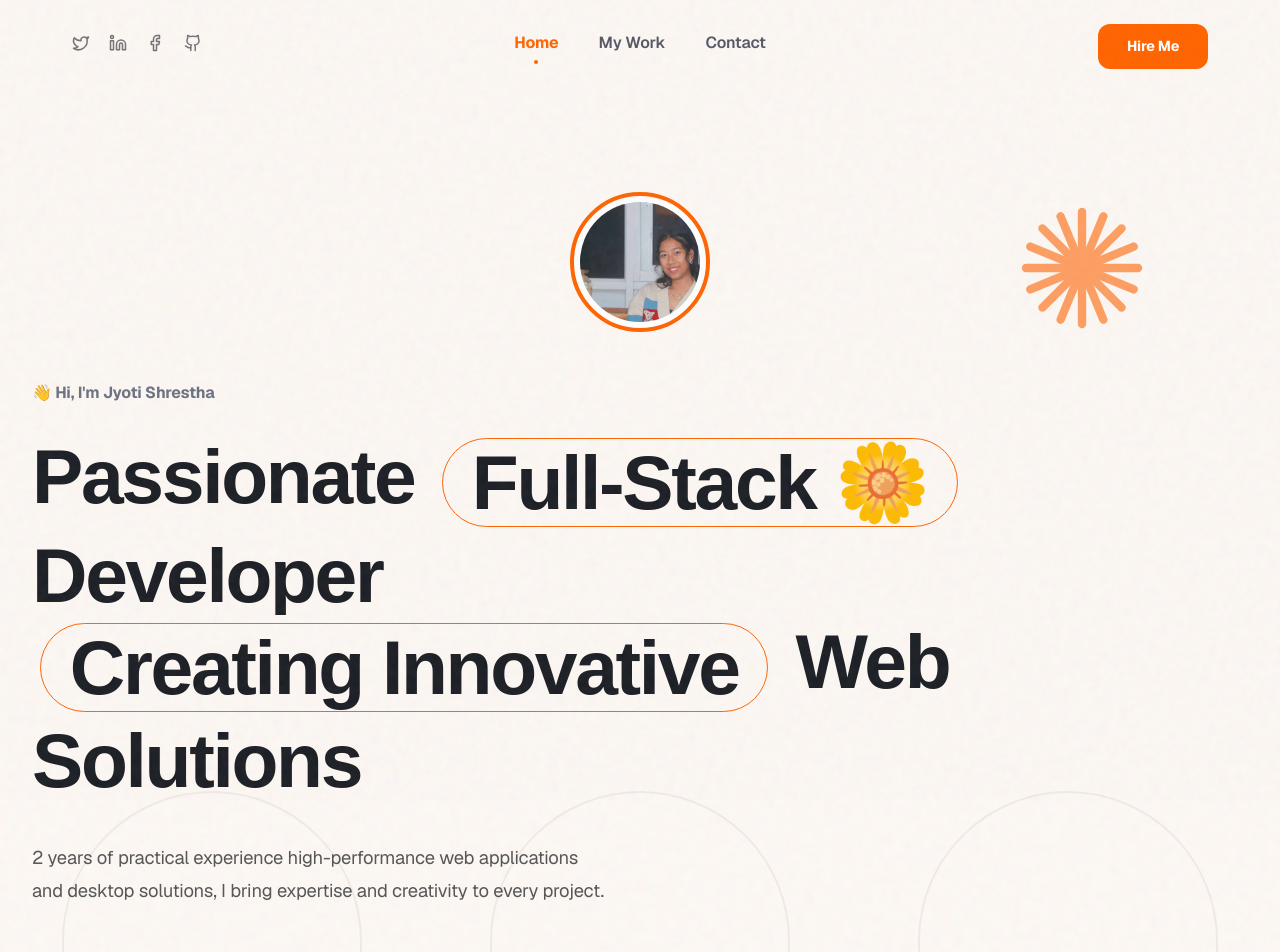
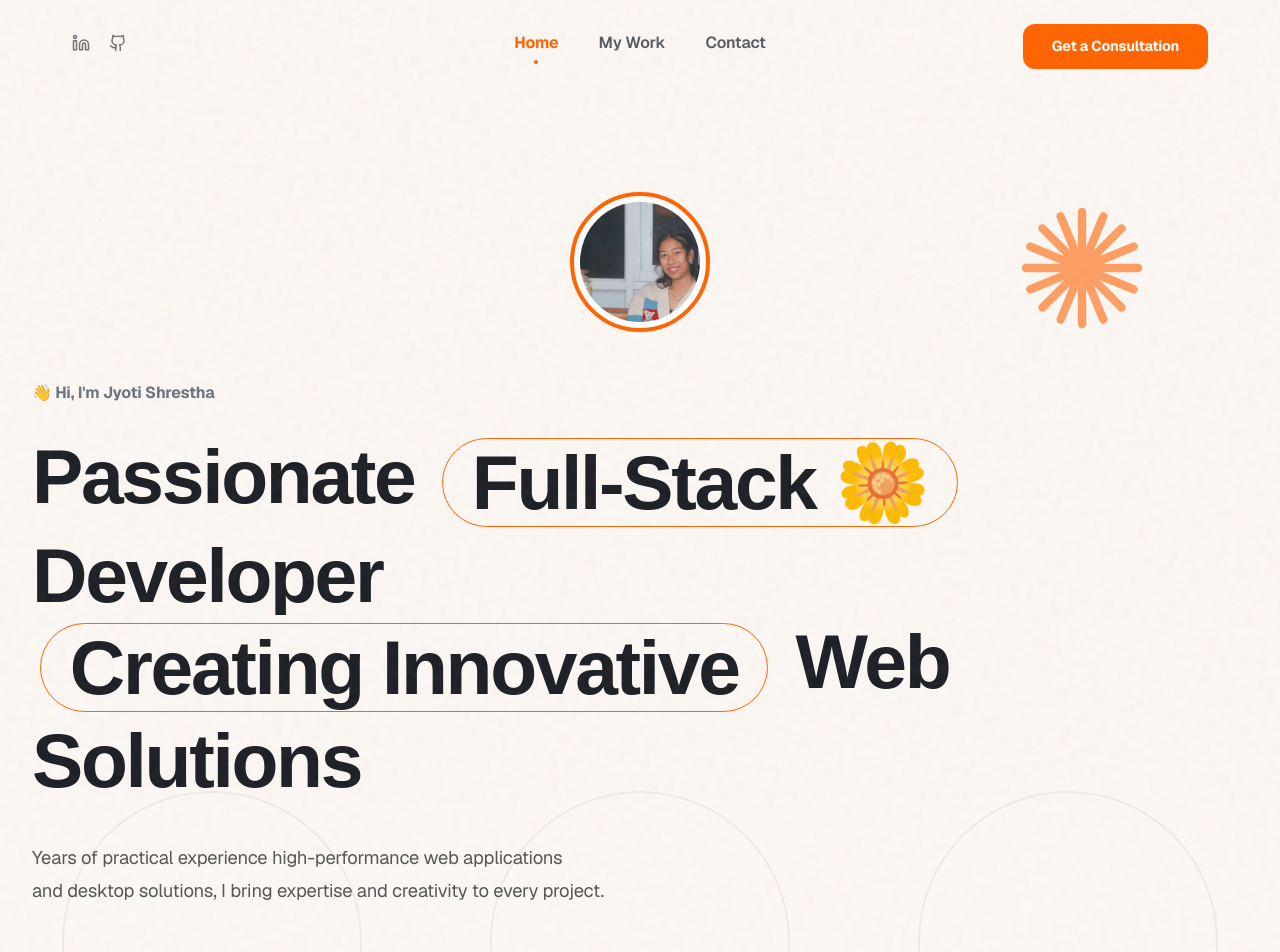
Before and after one commit to shresthajyoti/Portfolio, a React (Vite) app: page / in a window 1280 px wide. Shown: the top 952 px of the page. Built offline with nearby package versions, Linux system fonts and the light colour scheme; a web font is replaced by a local one.

Commit message:
update the personal info

```diff
--- a/package.json
+++ b/package.json
@@ -4,7 +4,7 @@
   "version": "0.0.0",
   "type": "module",
   "scripts": {
-    "dev": "vite",
+    "dev": "vite --host",
     "build": "vite build",
     "lint": "eslint .",
     "preview": "vite preview"
--- a/src/components/Footer.jsx
+++ b/src/components/Footer.jsx
@@ -1,5 +1,5 @@
 import React from 'react';
-import { Linkedin, Facebook, Github, Mail, Phone, MapPin } from 'lucide-react';
+import { Linkedin, Github, Mail, Phone, MapPin } from 'lucide-react';
 import { Link } from 'react-router-dom';
 
 const Footer = () => {
@@ -16,12 +16,10 @@ const Footer = () => {
                             Innovative Full-Stack Developer dedicated to building high-performance web solutions and exceptional user experiences.
                         </p>
                         <div className="social-links">
-                            <a href="https://linkedin.com/in/shresthajyoti" target="_blank" rel="noreferrer" className="social-link">
+                            <a href="https://www.linkedin.com/in/jyoti-shrestha-6234862b2/" target="_blank" rel="noreferrer" className="social-link">
                                 <Linkedin size={20} />
                             </a>
-                            <a href="https://facebook.com/shresthajyoti" target="_blank" rel="noreferrer" className="social-link">
-                                <Facebook size={20} />
-                            </a>
+
                             <a href="https://github.com/shresthajyoti" target="_blank" rel="noreferrer" className="social-link">
                                 <Github size={20} />
                             </a>
@@ -48,11 +46,11 @@ const Footer = () => {
                             </li>
                             <li>
                                 <Phone size={18} className="text-accent" />
-                                <span>+1 (555) 000-0000</span>
+                                <span>+977 98000000</span>
                             </li>
                             <li>
                                 <MapPin size={18} className="text-accent" />
-                                <span>San Francisco, CA</span>
+                                <span>Kathandu, nepal</span>
                             </li>
                         </ul>
                     </div>
--- a/src/components/Hero.jsx
+++ b/src/components/Hero.jsx
@@ -105,7 +105,7 @@ const Hero = () => {
                 </h1>
 
                 <p className="hero-description-dribbble">
-                    2 years of practical experience high-performance web applications
+                    Years of practical experience high-performance web applications
                     <br />
                     and desktop solutions, I bring expertise and creativity to every project.
                 </p>
--- a/src/components/Navbar.jsx
+++ b/src/components/Navbar.jsx
@@ -1,5 +1,5 @@
 import React, { useState, useEffect } from 'react';
-import { Menu, X, Linkedin, Facebook, Github, Twitter } from 'lucide-react';
+import { Menu, X, Linkedin, Github } from 'lucide-react';
 import { Link, useLocation } from 'react-router-dom';
 
 const Navbar = () => {
@@ -25,9 +25,7 @@ const Navbar = () => {
     <nav className={`navbar-mock ${scrolled ? 'scrolled' : ''}`}>
       <div className="container nav-container-mock">
         <div className="nav-socials">
-          <a href="#" className="nav-social-icon"><Twitter size={18} /></a>
           <a href="https://linkedin.com/in/shresthajyoti" target="_blank" rel="noreferrer" className="nav-social-icon"><Linkedin size={18} /></a>
-          <a href="https://facebook.com/shresthajyoti" target="_blank" rel="noreferrer" className="nav-social-icon"><Facebook size={18} /></a>
           <a href="https://github.com/shresthajyoti" target="_blank" rel="noreferrer" className="nav-social-icon"><Github size={18} /></a>
         </div>
 
@@ -45,7 +43,7 @@ const Navbar = () => {
         </div>
 
         <div className="nav-actions">
-          <Link to="/contact" className="btn-hire-mock">Hire Me</Link>
+          <Link to="/contact" className="btn-hire-mock">Get a Consultation</Link>
           <button className="mobile-toggle-mock" onClick={() => setIsOpen(!isOpen)}>
             {isOpen ? <X size={24} /> : <Menu size={24} />}
           </button>
--- a/src/components/Skills.jsx
+++ b/src/components/Skills.jsx
@@ -20,9 +20,7 @@ const Skills = () => {
         { name: 'Next.js', icon: 'https://cdn.simpleicons.org/nextdotjs/000000', color: '#000000' },
         { name: 'Tailwind', icon: 'https://cdn.simpleicons.org/tailwindcss/06B6D4', color: '#06B6D4' },
         { name: 'Python', icon: 'https://cdn.simpleicons.org/python/3776AB', color: '#3776AB' },
-        { name: 'PostgreSQL', icon: 'https://cdn.simpleicons.org/postgresql/4169E1', color: '#4169E1' },
         { name: 'MongoDB', icon: 'https://cdn.simpleicons.org/mongodb/47A248', color: '#47A248' },
-        { name: 'Docker', icon: 'https://cdn.simpleicons.org/docker/2496ED', color: '#2496ED' },
         { name: 'AWS', icon: 'https://cdn.simpleicons.org/amazonaws/232F3E', color: '#232F3E' },
         { name: 'Express', icon: 'https://cdn.simpleicons.org/express/000000', color: '#000000' },
         { name: 'GitHub', icon: 'https://cdn.simpleicons.org/github/181717', color: '#181717' },
```
Also changed, not shown: 1 other file (tests, documents, lock files or other folders).
